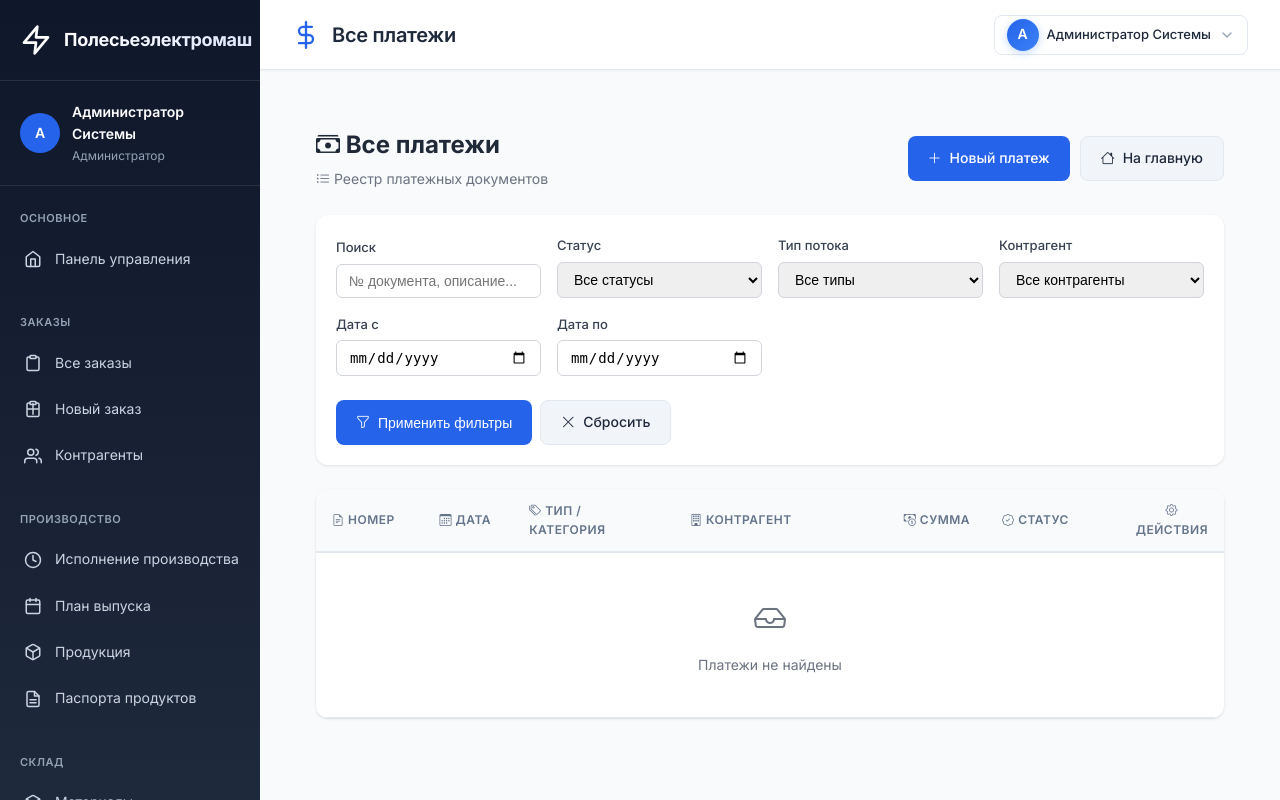
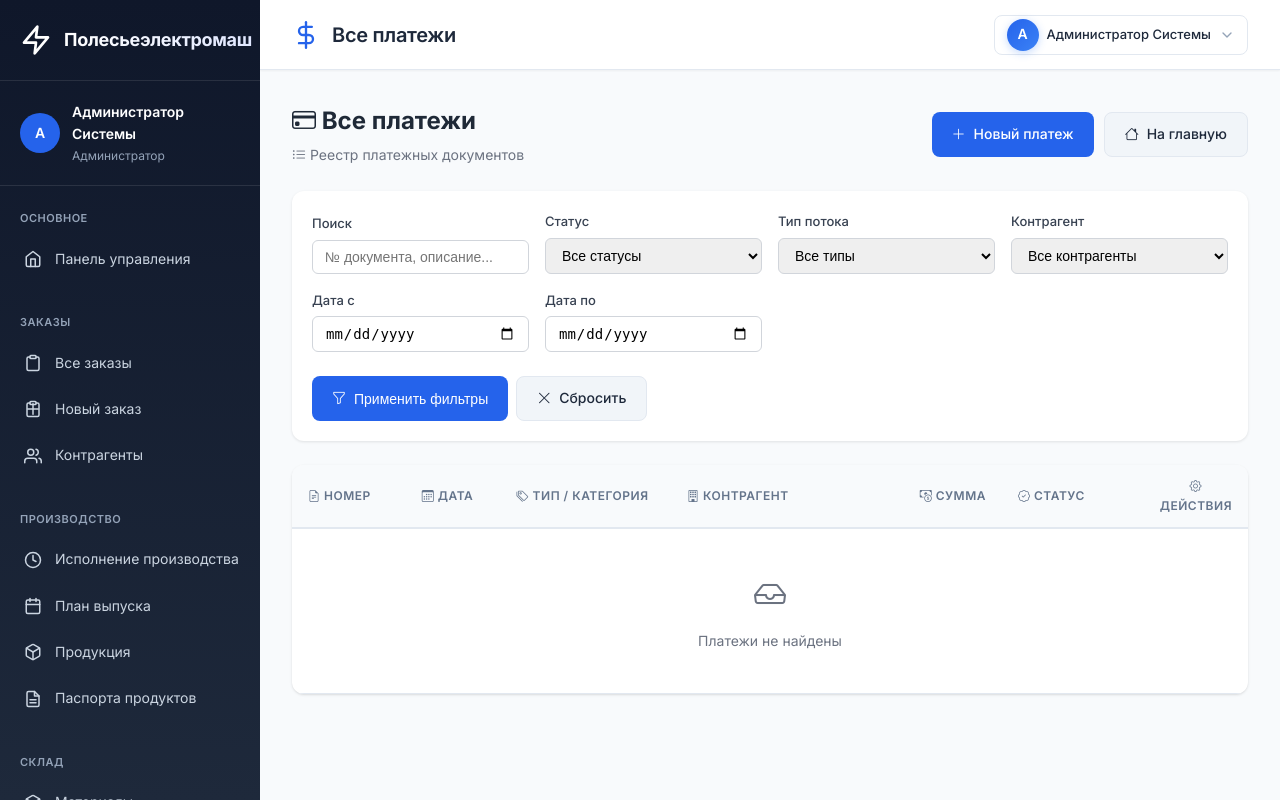
Before and after one commit to naxBody/POLESIE1_Back, a PHP site: page /modules/finance/list.php in a window 1280 px wide. Run offline with PHP 8.4, Linux system fonts and the light colour scheme; a user stored in the database is signed in; data comes from the database, SQL or seed files in the repository; some libraries are stand-ins or nearby versions.

Commit message:
update branch

```diff
--- a/polesie/modules/finance/list.php
+++ b/polesie/modules/finance/list.php
@@ -161,11 +161,10 @@ $pageTitle = 'Все платежи';
             <?php include BASE_PATH . '/includes/topbar.php'; ?>
 
             <div class="content-area">
-                <div style="padding: 24px;">
                 <!-- Заголовок -->
                 <div style="display: flex; justify-content: space-between; align-items: center; margin-bottom: 24px;">
                     <div>
-                            <h1 style="font-size: 24px; font-weight: 700; color: #1f2937; margin: 0;"><i class="bi bi-cash-stack"></i> Все платежи</h1>
+                        <h1 style="font-size: 24px; font-weight: 700; color: #1f2937; margin: 0;"><i class="bi bi-credit-card"></i> Все платежи</h1>
                         <p style="color: #6b7280; margin: 4px 0 0 0;"><i class="bi bi-list-ul"></i> Реестр платежных документов</p>
                     </div>
                     <div style="display: flex; gap: 10px;">
@@ -352,7 +351,6 @@ $pageTitle = 'Все платежи';
             </div>
         </div>
     </div>
-    </div>
 
     <script src="<?= asset('assets/js/main.js') ?>"></script>
 </body>
```
Also changed, not shown: polesie/modules/finance/view.php (+6 -8 lines), 1 other file. Lines whose indentation alone changed are shown as unchanged.
